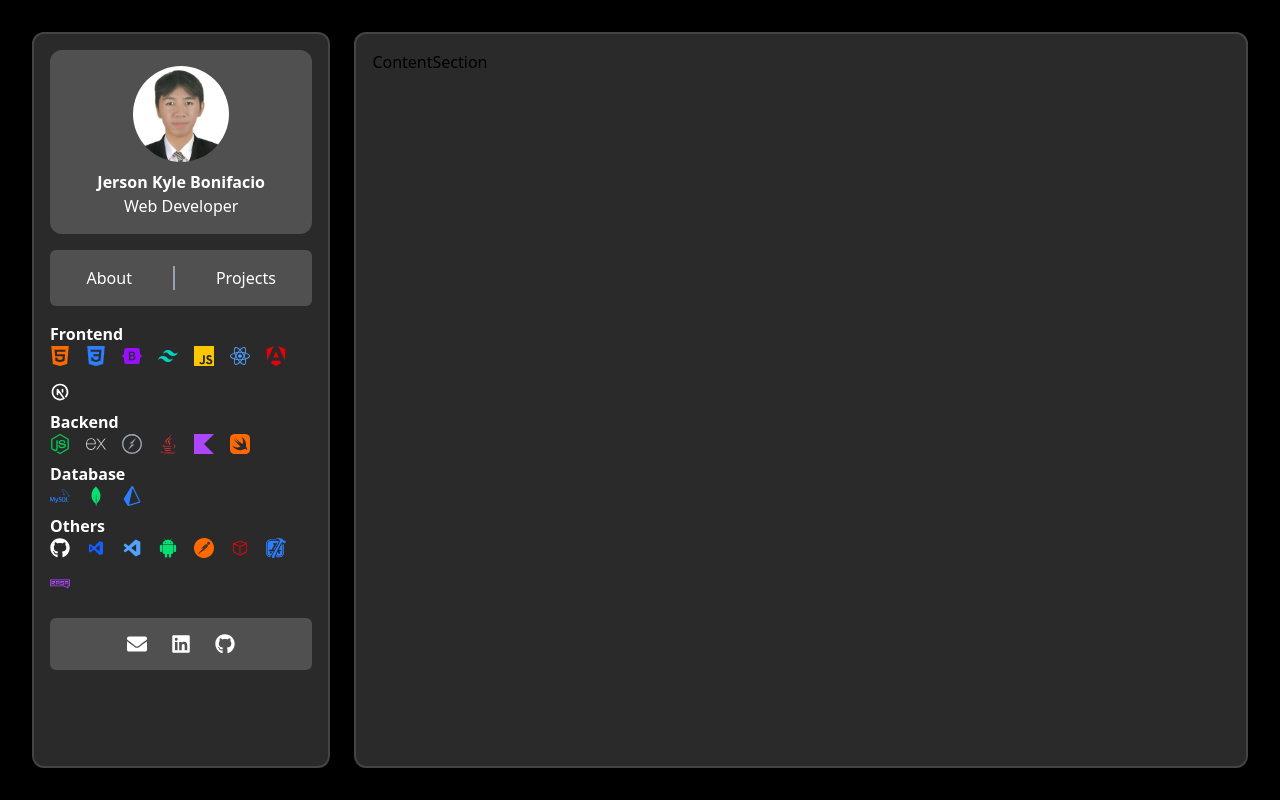
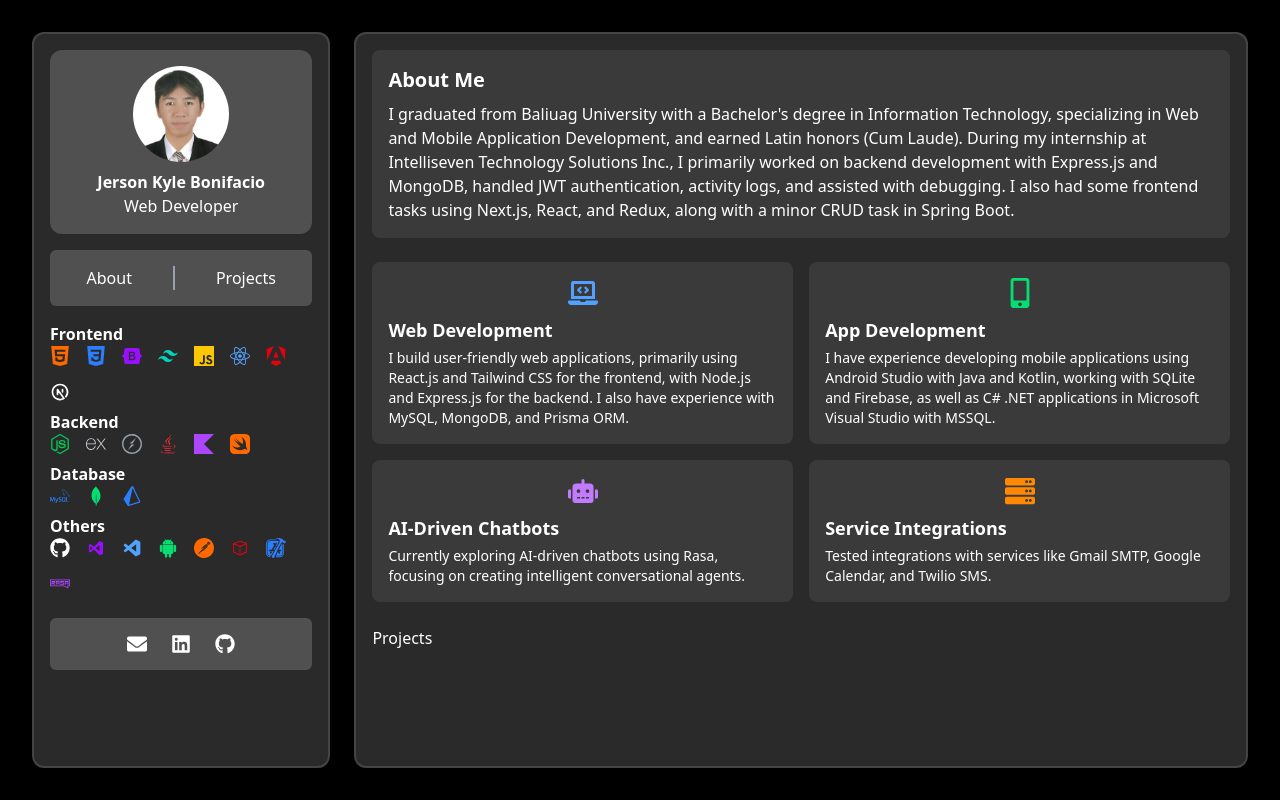
Before and after one commit to JisuKayl/JisuKayl-Personal-Portfolio, a React (Vite) app: page / in a window 1280 px wide. Built offline with nearby package versions, Linux system fonts and the light colour scheme.

Commit message:
feat: complete contents for about component

```diff
--- a/src/components/About.jsx
+++ b/src/components/About.jsx
@@ -1,7 +1,59 @@
 import React from "react";
+import { FaLaptopCode, FaMobileAlt, FaRobot, FaServer } from "react-icons/fa";
 
 const About = () => {
-  return <div>About</div>;
+  return (
+    <div id="about" className="text-white">
+      <div className="mb-6 p-4 bg-[#3a3a3a] rounded-lg">
+        <h2 className="text-xl font-bold mb-2">About Me</h2>
+        <p>
+          I graduated from Baliuag University with a Bachelor's degree in
+          Information Technology, specializing in Web and Mobile Application
+          Development, and earned Latin honors (Cum Laude). During my internship
+          at Intelliseven Technology Solutions Inc., I primarily worked on
+          backend development with Express.js and MongoDB, handled JWT
+          authentication, activity logs, and assisted with debugging. I also had
+          some frontend tasks using Next.js, React, and Redux, along with a
+          minor CRUD task in Spring Boot.
+        </p>
+      </div>
+
+      <div className="grid grid-cols-1 md:grid-cols-2 gap-4">
+        {[
+          {
+            icon: <FaLaptopCode className="text-3xl text-blue-400" />,
+            title: "Web Development",
+            description:
+              "I build user-friendly web applications, primarily using React.js and Tailwind CSS for the frontend, with Node.js and Express.js for the backend. I also have experience with MySQL, MongoDB, and Prisma ORM.",
+          },
+          {
+            icon: <FaMobileAlt className="text-3xl text-green-400" />,
+            title: "App Development",
+            description:
+              "I have experience developing mobile applications using Android Studio with Java and Kotlin, working with SQLite and Firebase, as well as C# .NET applications in Microsoft Visual Studio with MSSQL.",
+          },
+          {
+            icon: <FaRobot className="text-3xl text-purple-400" />,
+            title: "AI-Driven Chatbots",
+            description:
+              "Currently exploring AI-driven chatbots using Rasa, focusing on creating intelligent conversational agents.",
+          },
+          {
+            icon: <FaServer className="text-3xl text-orange-400" />,
+            title: "Service Integrations",
+            description:
+              "Tested integrations with services like Gmail SMTP, Google Calendar, and Twilio SMS.",
+          },
+        ].map((skill, index) => (
+          <div key={index} className="p-4 bg-[#3a3a3a] rounded-lg">
+            <div className="flex flex-col items-center mb-2">{skill.icon}</div>
+            <h3 className="text-lg font-bold mb-1">{skill.title}</h3>
+            <p className="text-sm">{skill.description}</p>
+          </div>
+        ))}
+      </div>
+    </div>
+  );
 };
 
 export default About;
--- a/src/components/ContentSection.jsx
+++ b/src/components/ContentSection.jsx
@@ -1,7 +1,16 @@
 import React from "react";
+import About from "./About";
+import Projects from "./Projects";
 
 const ContentSection = () => {
-  return <div>ContentSection</div>;
+  return (
+    <div className="h-full overflow-y-auto">
+      <div className="space-y-6 pb-6">
+        <About />
+        <Projects />
+      </div>
+    </div>
+  );
 };
 
 export default ContentSection;
--- a/src/components/ProfileSection.jsx
+++ b/src/components/ProfileSection.jsx
@@ -132,7 +132,7 @@ const ProfileSection = () => {
               { icon: FaGithub, color: "text-white", title: "GitHub" },
               {
                 icon: DiVisualstudio,
-                color: "text-blue-600",
+                color: "text-purple-600",
                 title: "Visual Studio (.NET)",
               },
               {
--- a/src/components/Projects.jsx
+++ b/src/components/Projects.jsx
@@ -1,7 +1,11 @@
 import React from "react";
 
 const Projects = () => {
-  return <div>Projects</div>;
+  return (
+    <div id="projects" className="text-white">
+      Projects
+    </div>
+  );
 };
 
 export default Projects;
```
